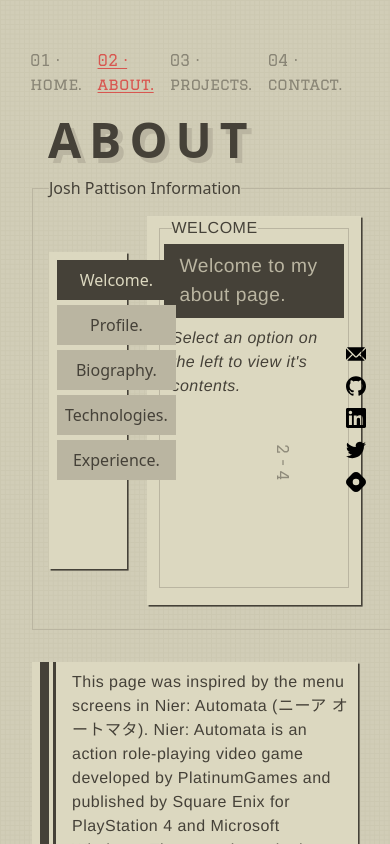
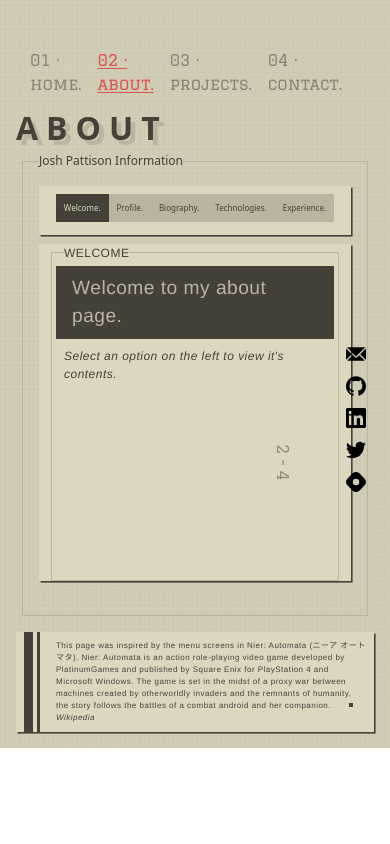
Before and after one commit to pattisoj/portfolio, a Next.js app: page /about in a window 390 px wide. Shown: the top 844 px of the page. Built offline with nearby package versions, Linux system fonts and the light colour scheme.

Commit message:
Update for Responsiveness

```diff
--- a/styles/about.css
+++ b/styles/about.css
@@ -1,6 +1,6 @@
 .about-page-container{
-    height: 100vh;
-    width: 100vw;
+    height: 100%;
+    width: 100%;
     background-color: #d1cdb7;
     -webkit-background-size: 0.3rem 0.3rem;
     -moz-background-size: 0.3rem 0.3rem;
@@ -308,3 +308,78 @@ dt{
 dd {
     display: list-item;
 }
+
+@media screen and (max-width: 600px) {
+    .about-title{
+        font-size: 2rem;
+        margin-left: 1rem;
+    }
+
+    legend{
+        font-size: .75rem;
+    }
+
+    .about-info{
+        flex-direction: column;
+        align-items: flex-start;
+        margin-left: auto;
+        margin-right: auto;
+    }
+
+    .about-info-content{
+        height: 100%;
+        overflow: scroll;
+        font-size: .75rem;
+    }
+
+    .technologies-container{
+        flex-direction: column;
+    }
+
+    .profile-content-container{
+        flex-direction: column;
+    }
+
+    .about-options{
+        display: flex;
+        flex-direction: row;
+        justify-content: center;
+        padding: .5rem;
+        height: fit-content;
+        width: 80vw;
+        font-size: .5rem;
+        padding: .5rem;
+    }
+
+    .about-info-content-container{
+        height: 40vh;
+        width: 80vw;
+        margin-left: 0;
+    }
+
+    .about-icons{
+        display: none;
+    }
+
+    .about-footer{
+        margin: 1rem;
+    }
+
+    .about-blockquote{
+        font-size: .5rem;
+    }
+
+    .about-blockquote::before{
+        width: 1rem;
+    }
+
+    .about-cite{
+        font-size: .5rem;
+        margin-left: .1rem;
+    }
+
+    .about-cite::before{
+        width: .25rem;
+        height: .25rem;
+    }
+  }
```
